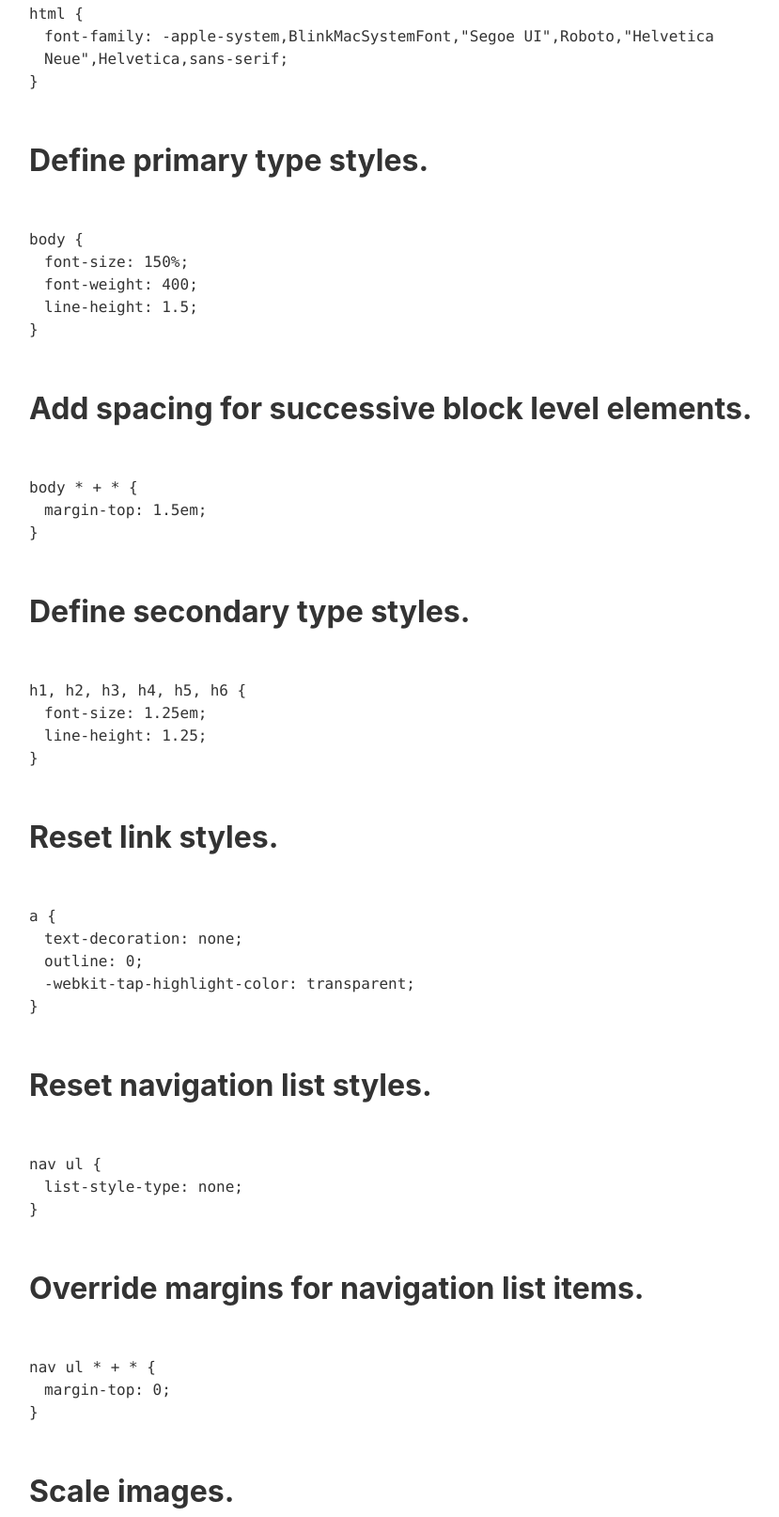
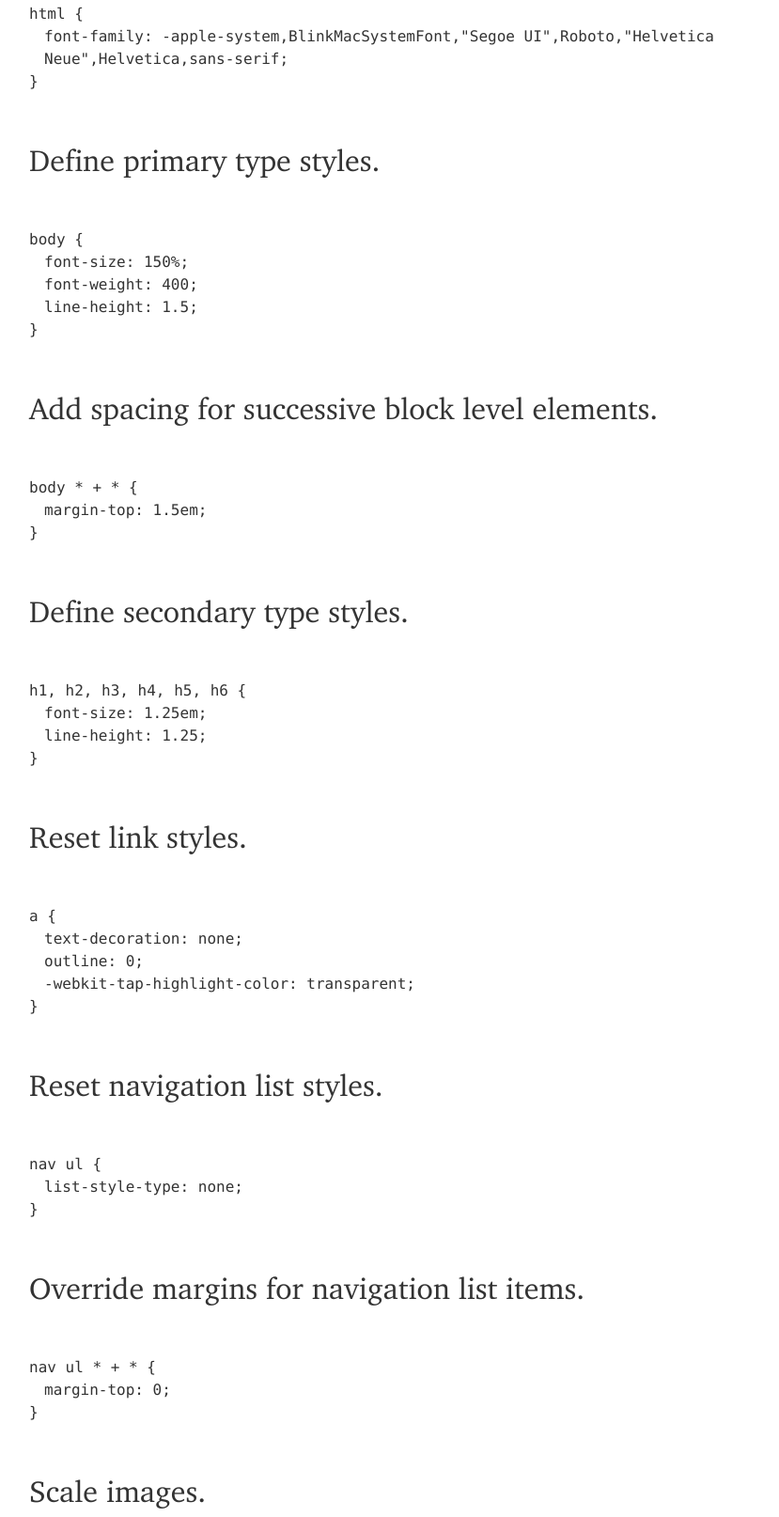
Before and after one commit to jackevansdesign/jackevansdesign.github.io, a plain HTML site: page notepad/global-styles.html in a window 1280 px wide. Shown: the part 829-2443 px from the top of the page at 94% size, without its empty margins (65-894 px from the left). Drawn offline with Linux system fonts and the light colour scheme.

Commit message:
Update global-styles.html

```diff
--- a/notepad/global-styles.html
+++ b/notepad/global-styles.html
@@ -14,7 +14,7 @@
     <main>
       <article class="wrap">
         <h1 class="h1">Global styles for rapid design in modern browsers</h1>
-        <p class="p">Set inherited styles for type. Normalize layout, flow, and block level element spacing.</p>
+        <p class="charter p">Set inherited styles for type. Normalize layout, flow, and block level element spacing.</p>
         <pre>
           <code>
             <span>* {</span>
@@ -31,7 +31,7 @@
             <span>}</span>
           </code>
         </pre>
-        <p class="p">Default to system fonts.</p>
+        <p class="charter p">Default to system fonts.</p>
         <pre>
           <code>
             <span>html {</span>
@@ -41,7 +41,7 @@
             <span>}</span>
           </code>
         </pre>
-        <p class="p">Define primary type styles.</p>
+        <p class="charter p">Define primary type styles.</p>
         <pre>
           <code>
             <span>body {</span>
@@ -53,7 +53,7 @@
             <span>}</span>
           </code>
         </pre>
-        <p class="p">Add spacing for successive block level elements.</p>
+        <p class="charter p">Add spacing for successive block level elements.</p>
         <pre>
           <code>
             <span>body * + * {</span>
@@ -63,7 +63,7 @@
             <span>}</span>
           </code>
         </pre>
-        <p class="p">Define secondary type styles.</p>
+        <p class="charter p">Define secondary type styles.</p>
         <pre>
           <code>
             <span>h1, h2, h3, h4, h5, h6 {</span>
@@ -74,7 +74,7 @@
             <span>}</span>
           </code>
         </pre>
-        <p class="p">Reset link styles.</p>
+        <p class="charter p">Reset link styles.</p>
         <pre>
           <code>
             <span>a {</span>
@@ -86,7 +86,7 @@
             <span>}</span>
           </code>
         </pre>
-        <p class="p">Reset navigation list styles.</p>
+        <p class="charter p">Reset navigation list styles.</p>
         <pre>
           <code>
             <span>nav ul {</span>
@@ -96,7 +96,7 @@
             <span>}</span>
           </code>
         </pre>
-        <p class="p">Override margins for navigation list items.</p>
+        <p class="charter p">Override margins for navigation list items.</p>
         <pre>
           <code>
             <span>nav ul * + * {</span>
@@ -106,7 +106,7 @@
             <span>}</span>
           </code>
         </pre>
-        <p class="p">Scale images.</p>
+        <p class="charter p">Scale images.</p>
         <pre>
           <code>
             <span>img {</span>
```
